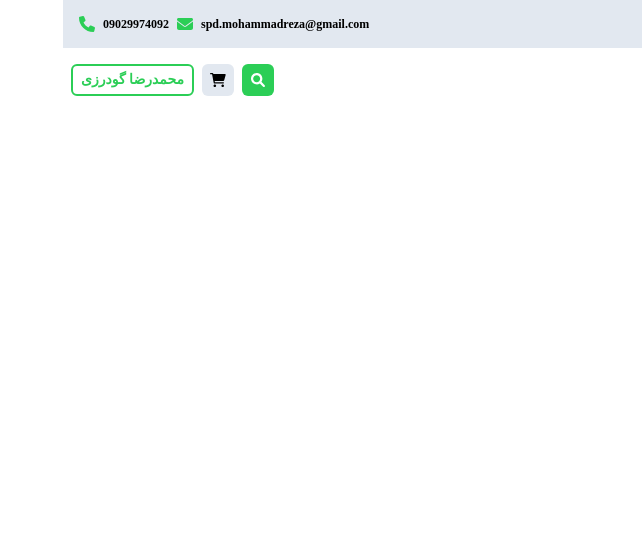
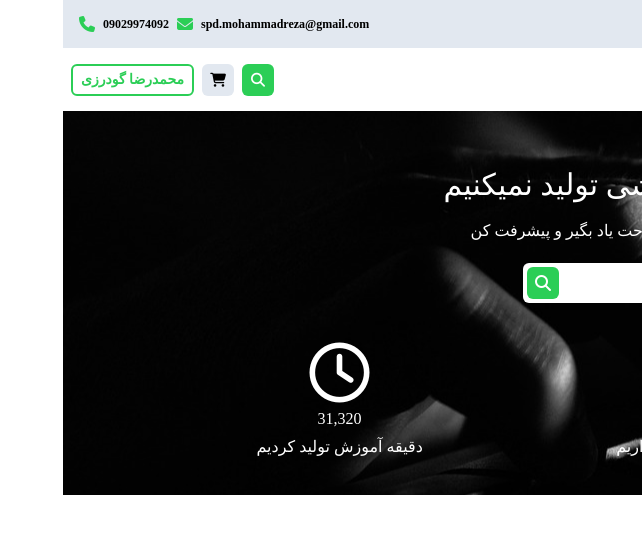
Before and after one commit to spdfalcon/p17, a React (Create React App) app in the folder p17/: page / in a window 1280 px wide. Shown: the top 534 px of the page, without its empty margins (638-1280 px from the left). Built offline with nearby package versions, Linux system fonts and the light colour scheme; a web font is replaced by a local one.

Commit message:
sabzlearn-Header-ui2

```diff
--- a/p17/package.json
+++ b/p17/package.json
@@ -11,6 +11,7 @@
     "@testing-library/react": "^13.4.0",
     "@testing-library/user-event": "^13.5.0",
     "bootstrap": "^5.2.3",
+    "font-awesome": "^4.7.0",
     "react": "^18.2.0",
     "react-bootstrap": "^2.7.4",
     "react-dom": "^18.2.0",
--- a/p17/public/index.html
+++ b/p17/public/index.html
@@ -15,8 +15,8 @@
       user's mobile device or desktop. See https://developers.google.com/web/fundamentals/web-app-manifest/
     -->
     <link rel="manifest" href="%PUBLIC_URL%/manifest.json" />
-    <link rel="stylesheet" href="./vendor/FontAwesome5/all.min.css">
     <link rel="stylesheet" href="./vendor/SwiperSlider/swiper.css">
+    <link rel="stylesheet" href="../node_modules/font-awesome/css/font-awesome.min.css">
     <!--
       Notice the use of %PUBLIC_URL% in the tags above.
       It will be replaced with the URL of the `public` folder during the build.
@@ -41,7 +41,7 @@
       To begin the development, run `npm start` or `yarn start`.
       To create a production bundle, use `npm run build` or `yarn build`.
     -->
-    <script src="./vendor/FontAwesome5/all.min.js"></script>
     <script src="./vendor/SwiperSlider/swiper.js"></script>
+    <script src="https://kit.fontawesome.com/37cfffb10a.js" crossorigin="anonymous"></script>
   </body>
 </html>
--- a/p17/src/Components/Header/Header.js
+++ b/p17/src/Components/Header/Header.js
@@ -1,12 +1,14 @@
 import React from 'react'
 import TopBar from '../TopBar/TopBar'
 import NavBar from '../NavBar/NavBar'
+import Landing from '../Landing/Landing'
 
 export default function Header() {
   return (
     <div>
       <TopBar></TopBar>
       <NavBar></NavBar>
+      <Landing></Landing>
     </div>
   )
 }
--- /dev/null
+++ b/p17/src/Components/Landing/Landing.js
@@ -0,0 +1,39 @@
+import React from 'react'
+
+export default function Landing() {
+    return (
+        <div className='h-96 bg-center bg-cover' style={{ backgroundImage: `url(/images/landing.jpg)` }}>
+            <div className='w-full text-white-color flex flex-col items-center py-14'>
+                <div>
+                    <h2 className='text-3xl'>ما به هر قیمتی دوره آموزشی تولید نمیکنیم</h2>
+                </div>
+                <div className='mt-4'>
+                    <h4 className=''>با آکادمی سبزلرن برنامه نویسی رو با خیال راحت یاد بگیر و پیشرفت کن</h4>
+                </div>
+                <div>
+                    <div className='bg-white-color p-1 rounded-md flex mt-5'>
+                        <input placeholder='جه چیزی دوست داری یاد بگیری...' className='w-80 text-sm text-black px-2 focus:outline-none' type="text" />
+                        <i className="cursor-pointer bg-primary-color p-2 rounded-md fa-solid fa-magnifying-glass"></i>
+                    </div>
+                </div>
+                <div className='flex justify-evenly w-full mt-10'>
+                    <div className='flex flex-col items-center gap-1'>
+                        <i className="text-6xl fa-solid fa-graduation-cap"></i>
+                        <p>31,071</p>
+                        <p>کاربر توی سبزلرن ثبت نام کردن</p>
+                    </div>
+                    <div className='flex flex-col items-center gap-1'>
+                        <i className="text-6xl fa-solid fa-book"></i>
+                        <p>40</p>
+                        <p>دوره آموزشی داریم</p>
+                    </div>
+                    <div className='flex flex-col items-center gap-1'>
+                        <i className="text-6xl fa-regular fa-clock"></i>
+                        <p>31,320</p>
+                        <p>دقیقه آموزش تولید کردیم</p>
+                    </div>
+                </div>
+            </div>
+        </div>
+    )
+}
```
Also changed, not shown: p17/public/images/landing.jpg (added), p17/src/Components/Landing/Landing.css (added), 1 other file (tests, documents, lock files or other folders).
